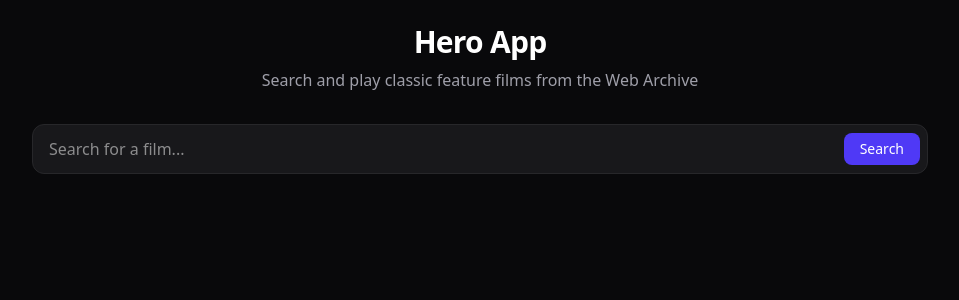
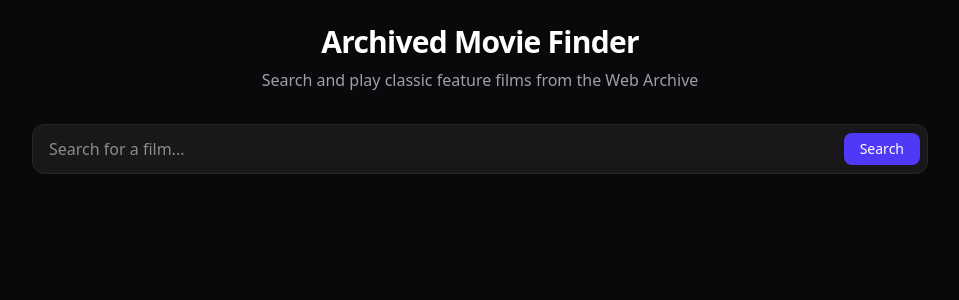
Before and after one commit to OkDoc-AI-Community-Untrusted/archived-movie-finder-hero-app, an Angular app: page / in a window 1280 px wide. Shown: the top 300 px of the page, without its empty margins (160-1119 px from the left). Built offline with nearby package versions, Linux system fonts and the light colour scheme.

Commit message:
Fix app name

```diff
--- a/src/app/app.html
+++ b/src/app/app.html
@@ -1,7 +1,7 @@
 <div class="min-h-screen bg-zinc-950 text-zinc-100 p-1.5 sm:p-4 md:p-6 font-sans overflow-x-hidden" [class.overflow-hidden]="isFocused()">
   <div class="max-w-4xl mx-auto space-y-3 sm:space-y-6 md:space-y-8">
     <header class="text-center space-y-2" [class.hidden]="isFocused()">
-      <h1 class="text-lg sm:text-2xl md:text-3xl font-bold tracking-tight text-white">Hero App</h1>
+      <h1 class="text-lg sm:text-2xl md:text-3xl font-bold tracking-tight text-white">Archived Movie Finder</h1>
       <p class="text-xs sm:text-sm md:text-base text-zinc-400">Search and play classic feature films from the Web Archive</p>
     </header>
 
```
